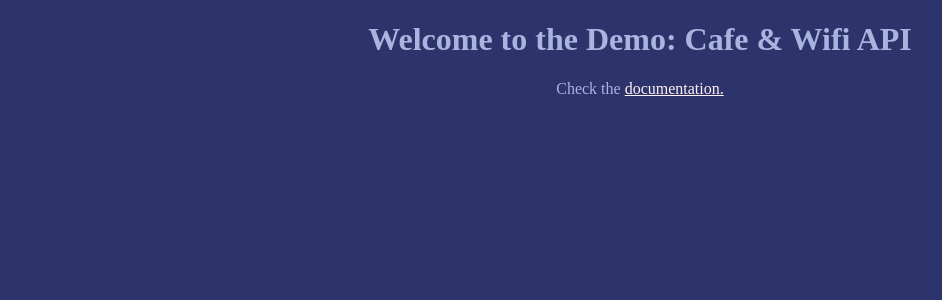
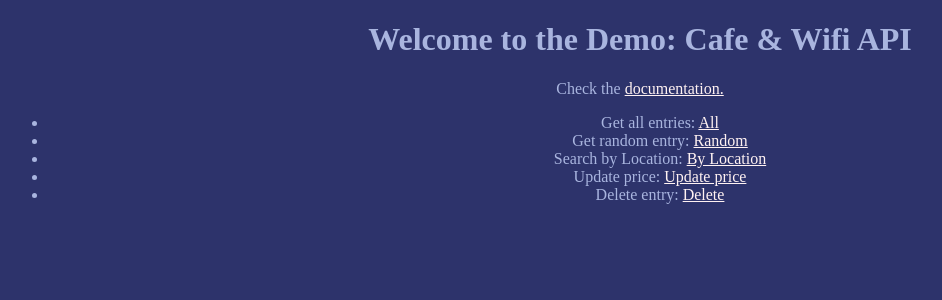
Before and after one commit to vicmoon/Python_RESTAPI, a Flask app: page / in a window 1280 px wide. Shown: the top 300 px of the page, without its empty margins (0-942 px from the left). Run offline with Flask 3, Linux system fonts and the light colour scheme.

Commit message:
update first page

```diff
--- a/templates/index.html
+++ b/templates/index.html
@@ -15,6 +15,14 @@
       <a href="https://documenter.getpostman.com/view/27920522/2sAYX9ngAf"
         >documentation.
       </a>
+      <ul>
+        <li> Get all entries: <a href="https://pythonrestapi-production.up.railway.app/all"> All </a></li>
+        <li> Get random entry: <a href="https://pythonrestapi-production.up.railway.app/random"> Random </a></li>
+        <li> Search by Location: <a href="https://pythonrestapi-production.up.railway.app/search/london"> By Location </a></li>
+        <li> Update price: <a href="https://pythonrestapi-production.up.railway.app/update-price/is"> Update price </a></li>
+        <li> Delete entry: <a href="https://pythonrestapi-production.up.railway.app/delete/id"> Delete </a></li>
+
+      </ul>
     </p>
   </body>
 </html>
```
